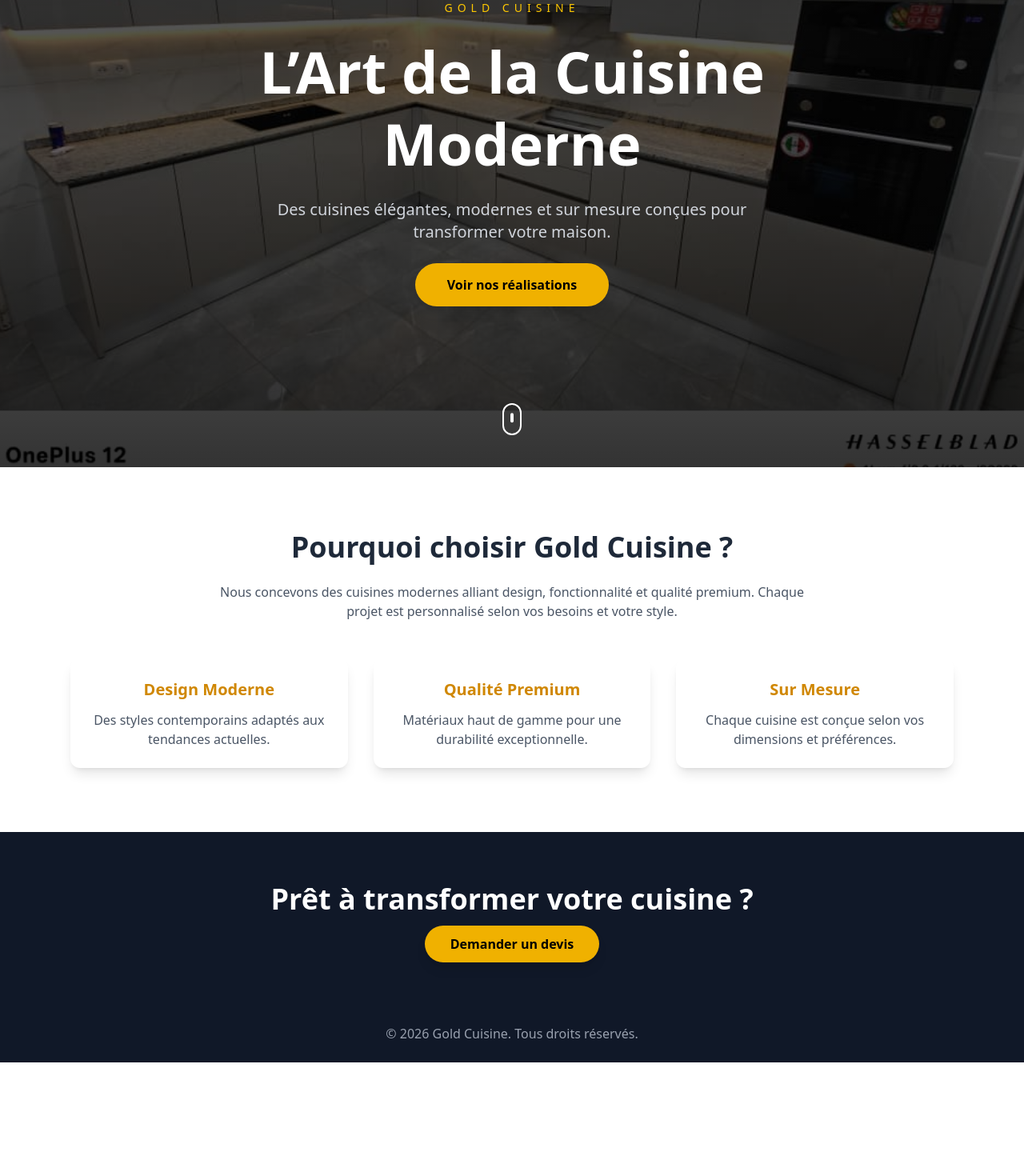
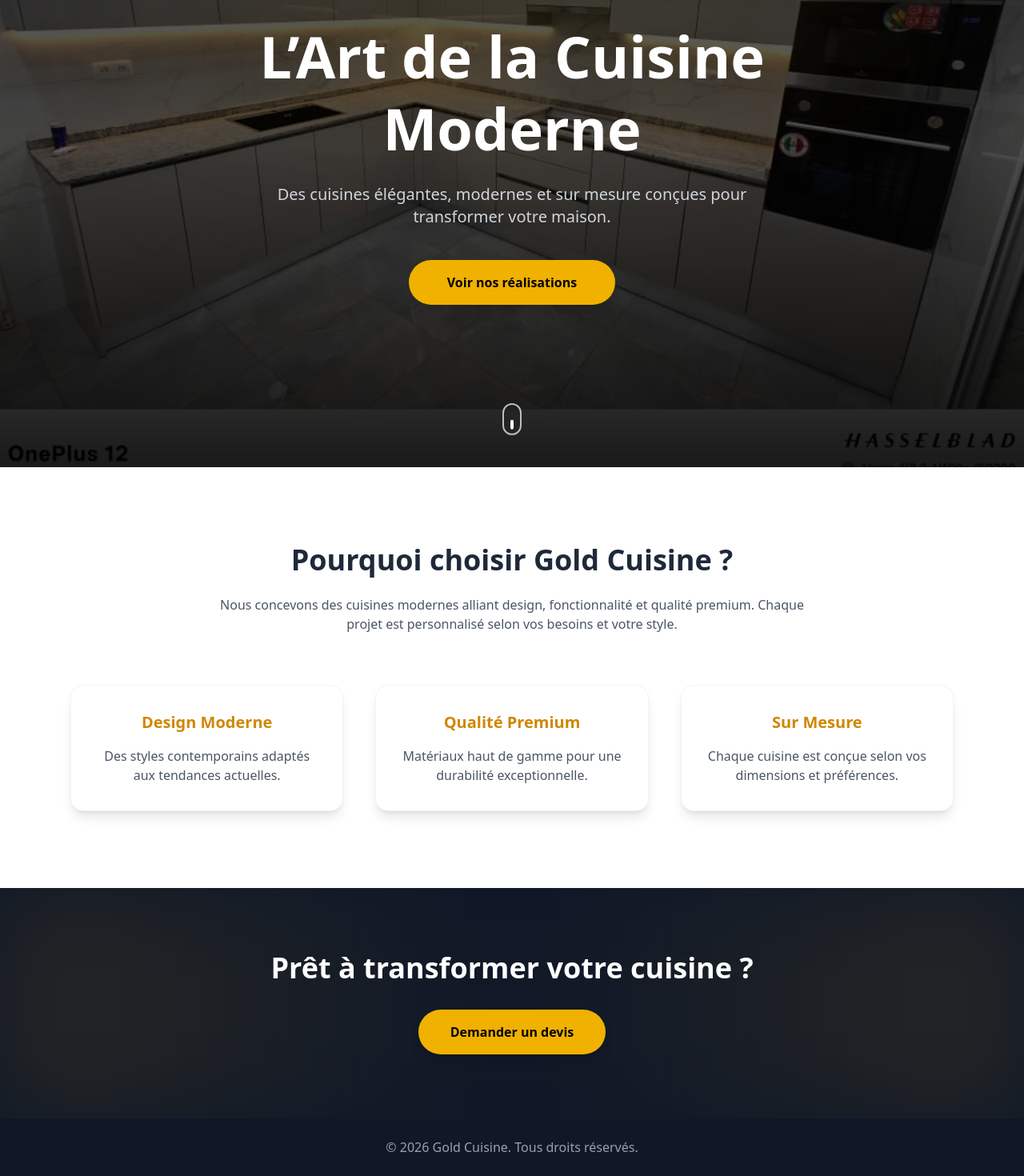
Before and after one commit to esmahcn/gold-cuisine, a React (Vite) app: page / in a window 1280 px wide. Shown: the part 296-1766 px from the top of the page at 80% size. Before the commit the page ends 1624 px from the top, so only its background shows below. Built offline with nearby package versions, Linux system fonts and the light colour scheme.

Commit message:
home page

```diff
--- a/src/App.jsx
+++ b/src/App.jsx
@@ -1,4 +1,5 @@
-import { Routes, Route } from "react-router-dom"
+import { Routes, Route, useLocation } from "react-router-dom"
+import { AnimatePresence, motion } from "framer-motion"
 import Layout from "./components/Layout"
 import Home from "./pages/Home"
 import About from "./pages/About"
@@ -6,14 +7,26 @@ import Gallery from "./pages/Gallery"
 import Contact from "./pages/Contact"
 
 export default function App() {
+  const location = useLocation()
+
   return (
     <Layout>
-      <Routes>
-        <Route path="/" element={<Home />} />
-        <Route path="/about" element={<About />} />
-        <Route path="/gallery" element={<Gallery />} />
-        <Route path="/contact" element={<Contact />} />
-      </Routes>
+      <AnimatePresence mode="wait">
+        <motion.div
+          key={location.pathname}
+          initial={{ opacity: 0, y: 40 }}
+          animate={{ opacity: 1, y: 0 }}
+          exit={{ opacity: 0, y: -40 }}
+          transition={{ duration: 0.5, ease: "easeInOut" }}
+        >
+          <Routes location={location}>
+            <Route path="/" element={<Home />} />
+            <Route path="/about" element={<About />} />
+            <Route path="/gallery" element={<Gallery />} />
+            <Route path="/contact" element={<Contact />} />
+          </Routes>
+        </motion.div>
+      </AnimatePresence>
     </Layout>
   )
 }
--- a/src/pages/Home.jsx
+++ b/src/pages/Home.jsx
@@ -3,40 +3,43 @@ import { motion } from "framer-motion"
 
 export default function Home() {
   return (
-    <div className="relative">
+    <div className="relative overflow-hidden">
 
-      {/* HERO SECTION PREMIUM */}
+      {/* HERO SECTION CINEMATIC */}
       <section className="relative h-screen flex items-center justify-center text-center text-white overflow-hidden">
 
-        {/* Background animé */}
+        {/* Background image zoom slow */}
         <motion.img
           src="/images/homep.jpeg"
           alt="Cuisine moderne"
           className="absolute w-full h-full object-cover"
-          initial={{ scale: 1.2 }}
+          initial={{ scale: 1.15 }}
           animate={{ scale: 1 }}
-          transition={{ duration: 12, ease: "easeOut" }}
+          transition={{ duration: 14, ease: "easeOut" }}
         />
 
-        {/* Overlay luxe */}
-        <div className="absolute inset-0 bg-gradient-to-b from-black/80 via-black/60 to-black/80"></div>
+        {/* Overlay cinematic */}
+        <div className="absolute inset-0 bg-gradient-to-b from-black/80 via-black/60 to-black/90"></div>
 
-        {/* Contenu animé */}
+        {/* Halo gold subtle */}
+        <div className="absolute -top-40 left-1/2 -translate-x-1/2 w-[800px] h-[400px] bg-yellow-500/10 blur-[140px] animate-pulse"></div>
+
+        {/* Content */}
         <div className="relative z-10 max-w-4xl px-6">
 
           <motion.p
-            initial={{ opacity: 0, y: 20 }}
-            animate={{ opacity: 1, y: 0 }}
-            transition={{ duration: 0.8 }}
+            initial={{ opacity: 0, letterSpacing: "2px" }}
+            animate={{ opacity: 1, letterSpacing: "6px" }}
+            transition={{ duration: 1 }}
             className="uppercase tracking-[6px] text-yellow-400 mb-6 text-sm"
           >
             Gold Cuisine
           </motion.p>
 
           <motion.h1
-            initial={{ opacity: 0, y: 60 }}
+            initial={{ opacity: 0, y: 80 }}
             animate={{ opacity: 1, y: 0 }}
-            transition={{ duration: 1 }}
+            transition={{ duration: 1.2 }}
             className="text-5xl md:text-7xl font-bold leading-tight mb-6"
           >
             L’Art de la Cuisine Moderne
@@ -45,7 +48,7 @@ export default function Home() {
           <motion.p
             initial={{ opacity: 0, y: 60 }}
             animate={{ opacity: 1, y: 0 }}
-            transition={{ duration: 1.2 }}
+            transition={{ duration: 1.4 }}
             className="text-lg md:text-xl text-gray-300 mb-10 max-w-2xl mx-auto"
           >
             Des cuisines élégantes, modernes et sur mesure conçues pour transformer votre maison.
@@ -54,60 +57,65 @@ export default function Home() {
           <motion.div
             initial={{ opacity: 0, y: 60 }}
             animate={{ opacity: 1, y: 0 }}
-            transition={{ duration: 1.4 }}
+            transition={{ duration: 1.6 }}
           >
             <Link
               to="/gallery"
-              className="bg-yellow-500 hover:bg-yellow-400 text-black font-semibold px-10 py-4 rounded-full transition duration-300 shadow-lg hover:shadow-yellow-500/40"
+              className="relative inline-block bg-yellow-500 text-black font-semibold px-12 py-4 rounded-full transition duration-300 shadow-lg hover:shadow-yellow-500/40 overflow-hidden group"
             >
-              Voir nos réalisations
+              <span className="relative z-10">
+                Voir nos réalisations
+              </span>
+
+              {/* Button glow effect */}
+              <span className="absolute inset-0 bg-white/20 opacity-0 group-hover:opacity-100 transition duration-500 blur-xl"></span>
             </Link>
           </motion.div>
-
         </div>
 
-        {/* Scroll indicator */}
+        {/* Scroll indicator premium */}
         <motion.div
           initial={{ opacity: 0 }}
           animate={{ opacity: 1 }}
           transition={{ delay: 2 }}
           className="absolute bottom-10"
         >
-          <div className="w-6 h-10 border-2 border-white rounded-full flex justify-center">
+          <div className="w-6 h-10 border-2 border-white/70 rounded-full flex justify-center backdrop-blur-sm">
             <motion.div
-              animate={{ y: [0, 12, 0] }}
-              transition={{ repeat: Infinity, duration: 1.5 }}
+              animate={{ y: [0, 14, 0] }}
+              transition={{ repeat: Infinity, duration: 1.6 }}
               className="w-1 h-3 bg-white rounded-full mt-2"
-            ></motion.div>
+            />
           </div>
         </motion.div>
 
       </section>
 
       {/* ABOUT / FEATURES SECTION */}
-      <section className="py-20 px-6 max-w-6xl mx-auto text-center">
+      <section className="py-24 px-6 max-w-6xl mx-auto text-center">
+
         <motion.h2
           className="text-4xl font-bold mb-6 text-gray-800"
-          initial={{ opacity: 0, y: 40 }}
+          initial={{ opacity: 0, y: 60 }}
           whileInView={{ opacity: 1, y: 0 }}
           viewport={{ once: true }}
-          transition={{ duration: 0.8 }}
+          transition={{ duration: 1 }}
         >
           Pourquoi choisir Gold Cuisine ?
         </motion.h2>
 
         <motion.p
-          className="text-gray-600 max-w-3xl mx-auto mb-12"
-          initial={{ opacity: 0, y: 40 }}
+          className="text-gray-600 max-w-3xl mx-auto mb-16"
+          initial={{ opacity: 0, y: 60 }}
           whileInView={{ opacity: 1, y: 0 }}
           viewport={{ once: true }}
-          transition={{ duration: 0.8, delay: 0.2 }}
+          transition={{ duration: 1, delay: 0.2 }}
         >
           Nous concevons des cuisines modernes alliant design, fonctionnalité et qualité premium.
           Chaque projet est personnalisé selon vos besoins et votre style.
         </motion.p>
 
-        <div className="grid md:grid-cols-3 gap-8">
+        <div className="grid md:grid-cols-3 gap-10">
           {[
             { title: "Design Moderne", text: "Des styles contemporains adaptés aux tendances actuelles." },
             { title: "Qualité Premium", text: "Matériaux haut de gamme pour une durabilité exceptionnelle." },
@@ -115,40 +123,48 @@ export default function Home() {
           ].map((item, index) => (
             <motion.div
               key={index}
-              className="p-6 shadow-lg rounded-xl hover:shadow-2xl hover:-translate-y-2 transition duration-300"
-              initial={{ opacity: 0, y: 40 }}
+              className="p-8 bg-white rounded-2xl shadow-lg hover:shadow-2xl hover:-translate-y-3 transition duration-500 border border-gray-100"
+              initial={{ opacity: 0, y: 80 }}
               whileInView={{ opacity: 1, y: 0 }}
               viewport={{ once: true }}
-              transition={{ duration: 0.8, delay: 0.2 * index }}
+              transition={{ duration: 0.8, delay: index * 0.2 }}
             >
-              <h3 className="text-xl font-semibold mb-3 text-yellow-600">{item.title}</h3>
-              <p className="text-gray-600">{item.text}</p>
+              <h3 className="text-xl font-semibold mb-4 text-yellow-600">
+                {item.title}
+              </h3>
+              <p className="text-gray-600">
+                {item.text}
+              </p>
             </motion.div>
           ))}
         </div>
       </section>
 
-      {/* CTA SECTION */}
-      <section className="bg-gray-900 text-white py-16 text-center">
+      {/* CTA SECTION PREMIUM */}
+      <section className="relative bg-gray-900 text-white py-20 text-center overflow-hidden">
+
+        <div className="absolute inset-0 bg-gradient-to-r from-yellow-500/10 via-transparent to-yellow-500/10 blur-3xl"></div>
+
         <motion.h2
-          className="text-3xl md:text-4xl font-bold mb-6"
-          initial={{ opacity: 0, y: 40 }}
+          className="relative text-3xl md:text-4xl font-bold mb-8"
+          initial={{ opacity: 0, y: 60 }}
           whileInView={{ opacity: 1, y: 0 }}
           viewport={{ once: true }}
-          transition={{ duration: 0.8 }}
+          transition={{ duration: 1 }}
         >
           Prêt à transformer votre cuisine ?
         </motion.h2>
 
         <motion.div
-          initial={{ opacity: 0, y: 40 }}
+          className="relative"
+          initial={{ opacity: 0, y: 60 }}
           whileInView={{ opacity: 1, y: 0 }}
           viewport={{ once: true }}
-          transition={{ duration: 0.8, delay: 0.2 }}
+          transition={{ duration: 1, delay: 0.2 }}
         >
           <Link
             to="/contact"
-            className="bg-yellow-500 hover:bg-yellow-400 text-black font-semibold px-8 py-3 rounded-full transition duration-300 shadow-lg hover:shadow-yellow-500/40"
+            className="inline-block bg-yellow-500 hover:bg-yellow-400 text-black font-semibold px-10 py-4 rounded-full transition duration-300 shadow-lg hover:shadow-yellow-500/40"
           >
             Demander un devis
           </Link>
```
